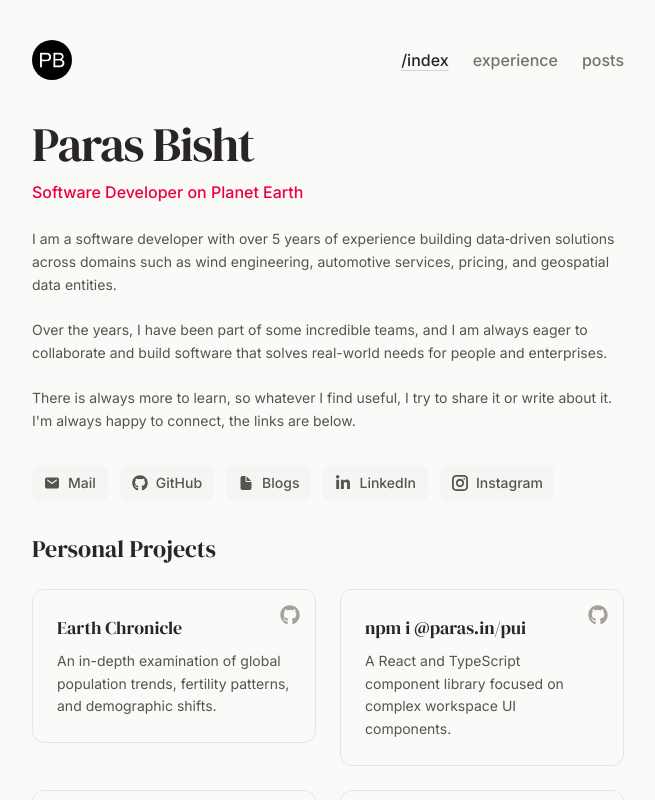
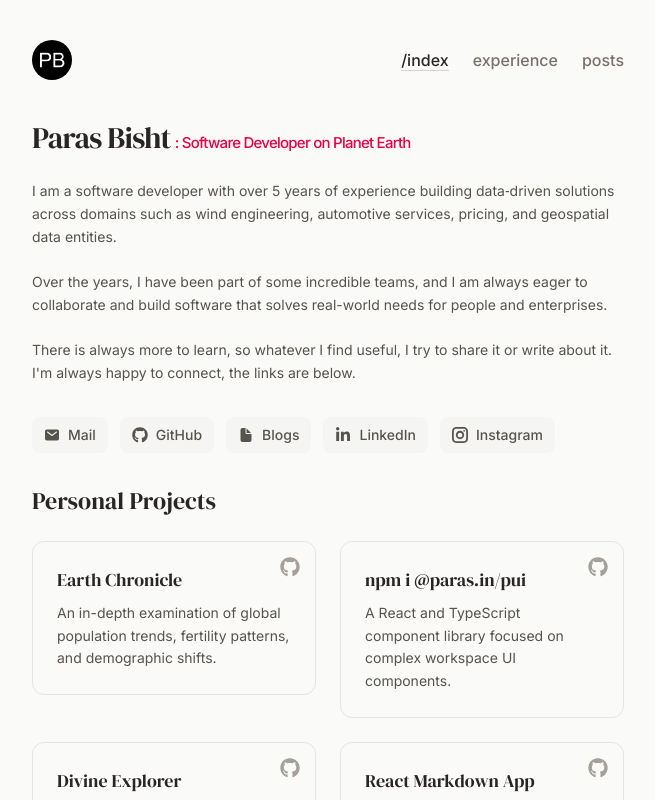
Before and after one commit to itsparasbisht/new-portfolio, a Next.js app: page / in a window 1280 px wide. Shown: the top 800 px of the page, without its empty margins (312-967 px from the left). Built offline with nearby package versions, Linux system fonts and the light colour scheme.

Commit message:
subtitle changes

```diff
--- a/src/app/page.tsx
+++ b/src/app/page.tsx
@@ -7,12 +7,12 @@ import Image from "next/image";
 export default function Home() {
   return (
     <section className="text-stone-600">
-      <h1 className="text-5xl font-serif text-stone-800 tracking-tight">
+      <h1 className="text-3xl font-serif text-stone-800 tracking-tight">
         Paras Bisht
+        <span className="font-medium text-[15px] text-rose-600 ml-1 font-sans">
+          : Software Developer on Planet Earth
+        </span>
       </h1>
-      <p className="font-medium mt-3 text-rose-600">
-        Software Developer on Planet Earth
-      </p>
 
       <p className="mt-6 leading-relaxed text-[14px]">
         I am a software developer with over 5 years of experience building
```
